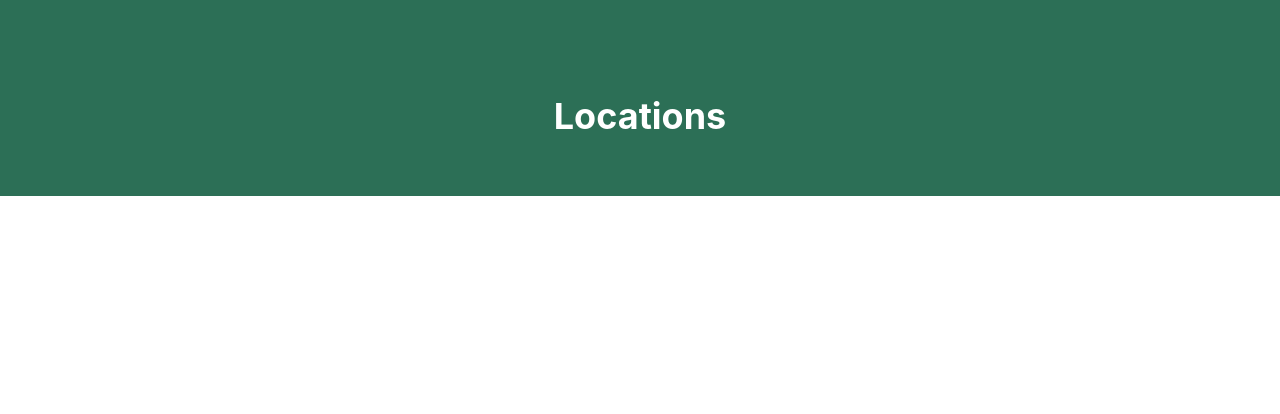
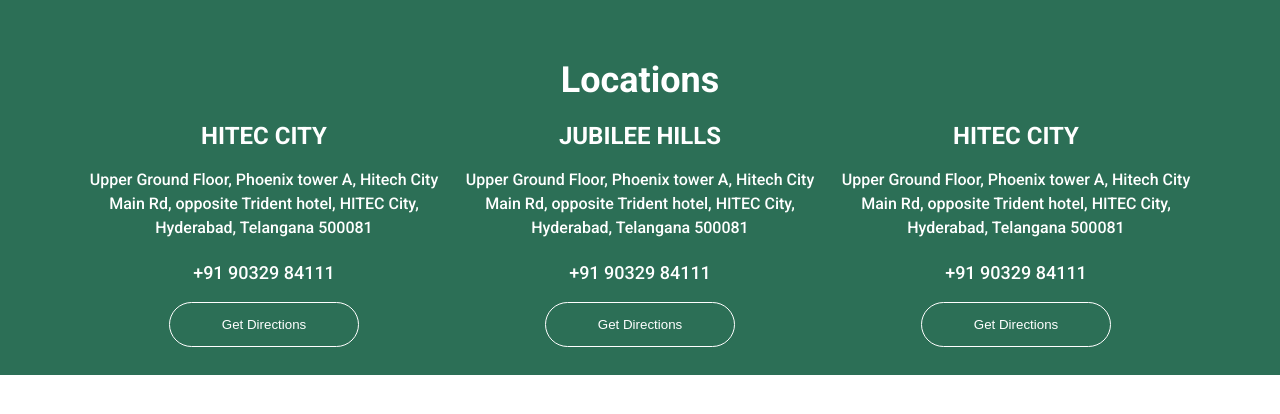
Before and after one commit to bhargavgopal-lanke/BisiBisi-Clone, a React (Create React App) app: page / in a window 1280 px wide. Shown: the top 414 px of the page. Built offline with nearby package versions, Linux system fonts and the light colour scheme.

Commit message:
footer ui progress.

```diff
--- a/public/index.html
+++ b/public/index.html
@@ -11,7 +11,7 @@
       href="https://fonts.googleapis.com/css2?family=Roboto:ital,wght@0,100;0,300;0,400;0,500;0,700;0,900;1,100;1,300;1,400;1,500;1,700;1,900&display=swap"
       rel="stylesheet"
     />
-    <title>React App</title>
+    <title>App</title>
   </head>
   <body>
     <div id="root"></div>
--- a/src/Landing_Page/Landing.jsx
+++ b/src/Landing_Page/Landing.jsx
@@ -4,6 +4,12 @@
   Footer,
   FooterDiv,
   FooterPara,
+  LocationGrid,
+  LocationGridHeading,
+  LocationGridColumOne,
+  LocationGridPara,
+  LocationGridWhatsappNum,
+  LocationGridButton,
 } from "../Styledcomponents/Landingpagestyles.ts";
 
 function Landing() {
@@ -12,7 +18,36 @@
       <Container></Container>
       <Footer>
         <FooterDiv>
-          <FooterPara className=".pt-9">Locations</FooterPara>
+          <FooterPara className="pt-9">Locations</FooterPara>
+          <LocationGrid className="p-3">
+            <LocationGridColumOne>
+              <LocationGridHeading>HITEC CITY</LocationGridHeading>
+              <LocationGridPara>
+                Upper Ground Floor, Phoenix tower A, Hitech City Main Rd,
+                opposite Trident hotel, HITEC City, Hyderabad, Telangana 500081
+              </LocationGridPara>
+              <LocationGridWhatsappNum>+91 90329 84111</LocationGridWhatsappNum>
+              <LocationGridButton>Get Directions</LocationGridButton>
+            </LocationGridColumOne>
+            <LocationGridColumOne>
+              <LocationGridHeading>JUBILEE HILLS</LocationGridHeading>
+              <LocationGridPara>
+                Upper Ground Floor, Phoenix tower A, Hitech City Main Rd,
+                opposite Trident hotel, HITEC City, Hyderabad, Telangana 500081
+              </LocationGridPara>
+              <LocationGridWhatsappNum>+91 90329 84111</LocationGridWhatsappNum>
+              <LocationGridButton>Get Directions</LocationGridButton>
+            </LocationGridColumOne>
+            <LocationGridColumOne>
+              <LocationGridHeading>HITEC CITY</LocationGridHeading>
+              <LocationGridPara>
+                Upper Ground Floor, Phoenix tower A, Hitech City Main Rd,
+                opposite Trident hotel, HITEC City, Hyderabad, Telangana 500081
+              </LocationGridPara>
+              <LocationGridWhatsappNum>+91 90329 84111</LocationGridWhatsappNum>
+              <LocationGridButton>Get Directions</LocationGridButton>
+            </LocationGridColumOne>
+          </LocationGrid>
         </FooterDiv>
       </Footer>
     </>
--- a/src/Styledcomponents/Landingpagestyles.ts
+++ b/src/Styledcomponents/Landingpagestyles.ts
@@ -6,12 +6,63 @@
     margin: 0 auto;
 `
 
+export const LocationGridWhatsappNum = styled.a`
+    margin-bottom: 1rem;
+    line-height: 26px;
+    font-weight: 500;
+    font-size: 18px;
+    display: block;
+`
+export const LocationGridButton = styled.button`
+    border: 1px solid #fff !important;
+    border-radius: 30px !important;
+    color: #fff;
+    background-color: transparent;
+    position: relative;
+    font-weight: 500;
+    border: 1px solid #2c6f56;
+    outline: 0;
+    overflow: hidden;
+    background: none;
+    z-index: 1;
+    cursor: pointer;
+    transition: .08s ease-in;
+    -o-transition: .08s ease-in;
+    -ms-transition: .08s ease-in;
+    -moz-transition: .08s ease-in;
+    -webkit-transition: .08s ease-in;
+    width: 190px !important;
+    height: 45px !important;
+    background: transparent !important;
+    box-shadow: none !important;
+`
+export const LocationGridColumOne = styled.div``
+export const LocationGridPara = styled.p`
+    font-size: 1rem;
+    line-height: 1.5rem;
+    margin-top: 1rem;
+    margin-bottom: 1.25rem;
+    font-weight: 500;
+        `
+export const LocationGridHeading = styled.h2`
+    font-size: 1.5rem;
+    line-height: 2rem;
+    font-weight: 700;
+`
+export const LocationGridColumtwo = styled.div``
+export const LocationGridColumThree = styled.div``
+export const LocationGrid = styled.div`
+    display: grid;
+    grid-template-columns: repeat(3, minmax(0, 1fr));
+    grid-auto-flow: column;
+    text-align: center;
+`
 export const FooterPara = styled.p`
     font-weight: 700;
     font-size: 36px;
     line-height: 56px;
-    padding-top: 2.25rem;
     text-align: center;
+
 `
 export const FooterDiv = styled.div`
     width: 100%;
--- a/src/index.css
+++ b/src/index.css
@@ -1,13 +1,32 @@
+html,
 body {
   margin: 0;
-  font-family: -apple-system, BlinkMacSystemFont, 'Segoe UI', 'Roboto', 'Oxygen',
-    'Ubuntu', 'Cantarell', 'Fira Sans', 'Droid Sans', 'Helvetica Neue',
-    sans-serif;
-  -webkit-font-smoothing: antialiased;
-  -moz-osx-font-smoothing: grayscale;
+  padding: 0;
+  box-sizing: border-box;
+  font-family: "Roboto", serif;
 }
 
-code {
-  font-family: source-code-pro, Menlo, Monaco, Consolas, 'Courier New',
-    monospace;
+.pt-9 {
+  padding-top: 2.25rem;
 }
+
+.p-3 {
+  padding: 0.75rem;
+}
+
+.gap-4 {
+  gap: 1rem;
+}
+
+
+.mt-9 {
+  margin-top: 2.25rem;
+}
+
+.mt-2\.5 {
+  margin-top: .625rem;
+}
+
+h1, h2, h3, h4, h5, h6, hr, p, pre {
+  margin: 0;
+}
```
